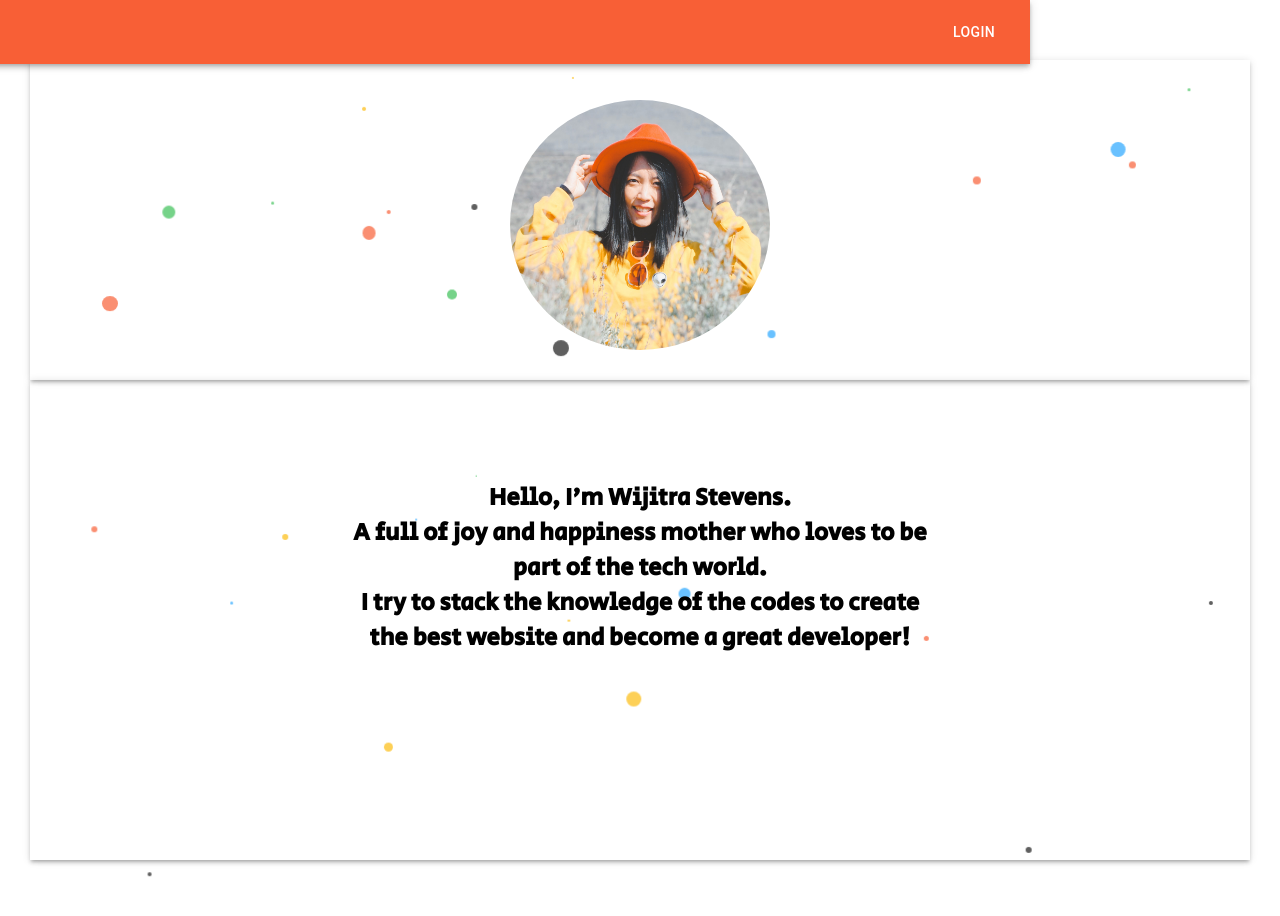
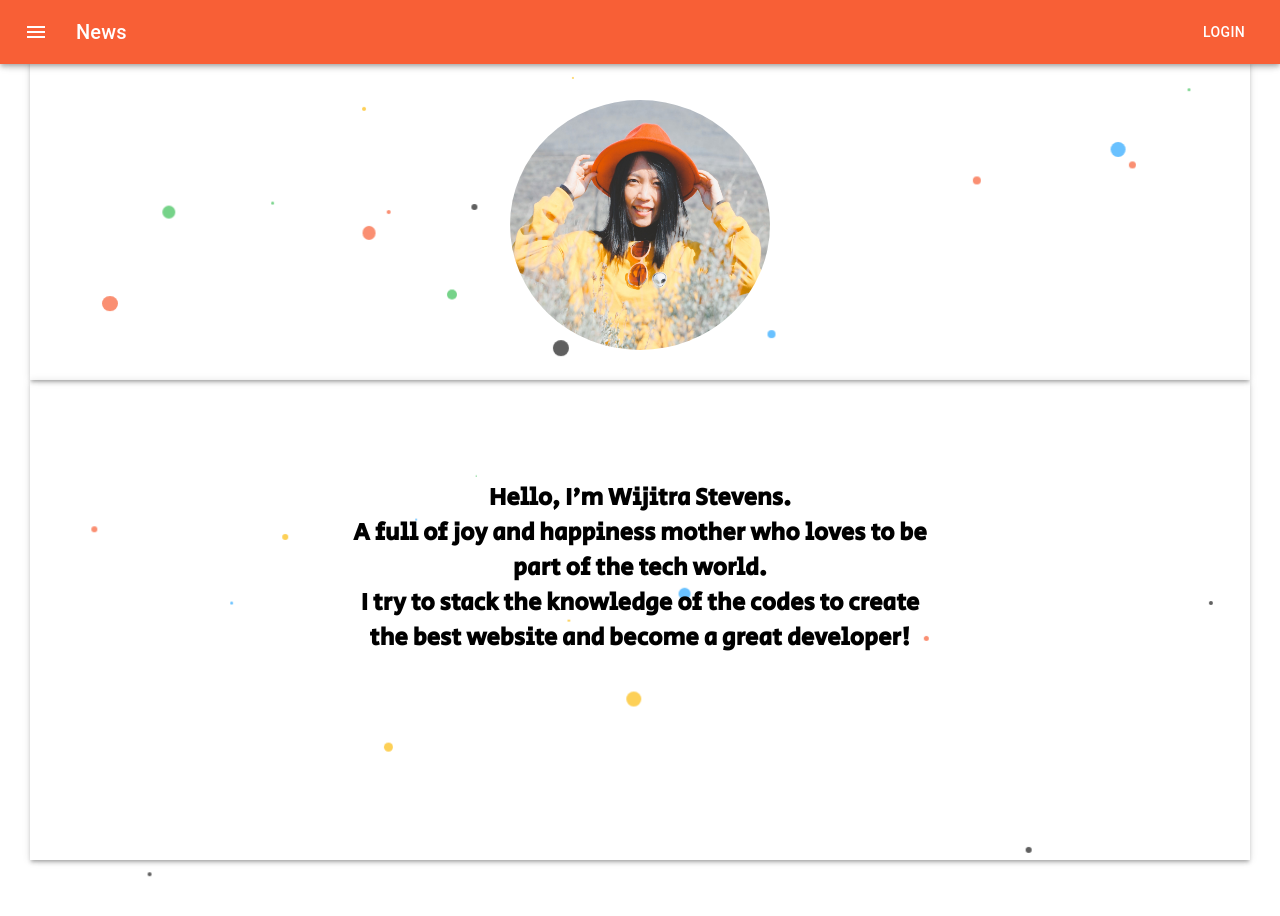
Before and after one commit to WijiPe/my-portfolio, a Next.js app: page / in a window 1280 px wide. Shown: the top 916 px of the page. Built offline with nearby package versions, Linux system fonts and the light colour scheme.

Commit message:
fixing nav bar on meterial ui

```diff
--- a/components/Header.js
+++ b/components/Header.js
@@ -11,9 +11,7 @@ import { makeStyles } from '@mui/styles';
 const useStyles = makeStyles((theme) => {
     return{
         appbar:{
-            width: '70%',
             position: "fixed",
-            marginRight: 250
         },
         // toolbar: theme.mixins.toolbar
     }
@@ -22,7 +20,6 @@ const useStyles = makeStyles((theme) => {
 export default function Header() {
     const classes = useStyles();
     return (
-        <div className={classes.toolbar}>
         <Box sx={{
             flexGrow: 1,
             }}>
@@ -44,8 +41,5 @@ const useStyles = makeStyles((theme) => {
                 </Toolbar>
             </AppBar>
         </Box>
-
-        </div>
-
     );
 }
```
Lines whose indentation alone changed are shown as unchanged.
